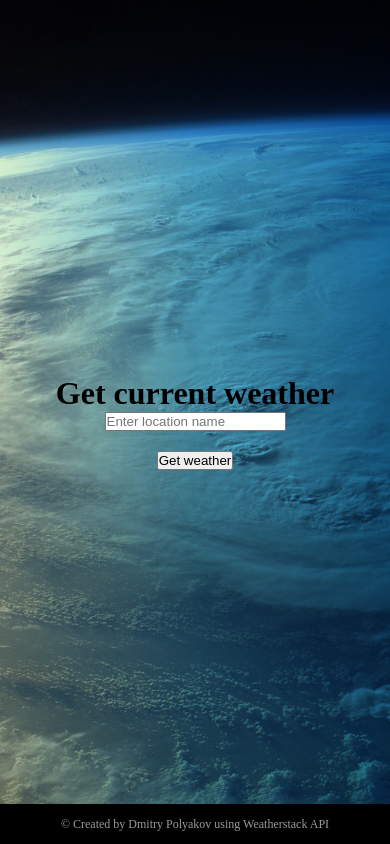
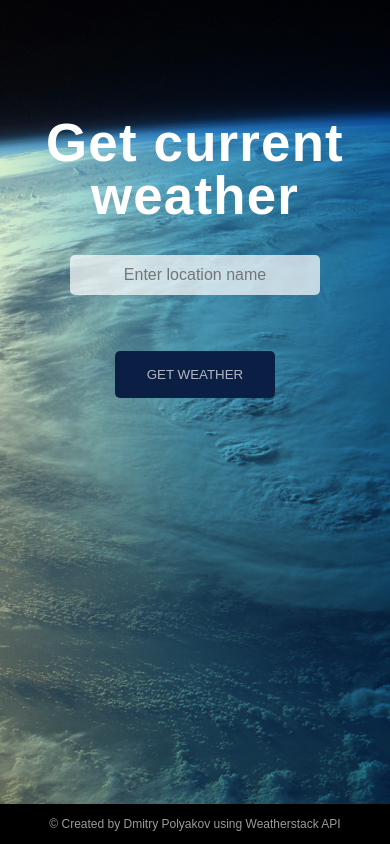
Before and after one commit to DmitryPolyakov1985/weather_app, a plain HTML site: page index.html in a window 390 px wide. Drawn offline with Linux system fonts and the light colour scheme; a web font is replaced by a local one.

Commit message:
Project completed

```diff
--- a/scripts/scripts.js
+++ b/scripts/scripts.js
@@ -7,11 +7,12 @@ const buildHTML = (data) => {
 	forecastContainer.innerHTML = '';
 
 	const html = `
-		<div class="forescast">
-			<p>Weather in: ${data.location.name}, ${data.location.country}</p>
+		<div class="forecast">
+			<p>Location: ${data.location.name}, ${data.location.country}</p>
 			<p>Current temperature: ${data.current.temperature} <sup>o</sup>C</p>
 			<p>Feels like: ${data.current.feelslike} <sup>o</sup>C</p>
-			<p>Description: ${data.current.weather_descriptions}</p>
+			<p>Humidity: ${data.current.humidity}%</p>
+			<p>Current conditions: ${data.current.weather_descriptions}</p>
 			<div><img src="${data.current.weather_icons}" /></div>
 			<p>Local date and time: ${data.location.localtime}</p>
 		</div>
@@ -25,6 +26,7 @@ const fetchData = async() => {
 		const response = await fetch(`http://api.weatherstack.com/current?access_key=${apiKey}&query=${inputField.value}`)
 		if(response.ok) {
 			const data = await response.json()
+			console.log(data)
 			buildHTML(data);
 		} else if(!response.ok) {
 			throw Error("OOOpppps");
--- a/styles/styles.css
+++ b/styles/styles.css
@@ -1,3 +1,5 @@
+@import url('https://fonts.googleapis.com/css?family=Francois+One&display=swap');
+
 * {
     margin: 0;
     padding: 0;
@@ -5,14 +7,19 @@
 }
 html {
     font-size: 100%;
+    /* height: calc(100vh-40px); */
+    /* padding-bottom: 4rem; */
+
 }
 body {
+    font-family: 'Francois One', sans-serif;
     background: linear-gradient(90deg, #d4eece, #55b3d0, #1e7eb7),
                 url("../images/background.jpg") no-repeat;
                 background-blend-mode: multiply;
+                /* background-position: center; */
+                min-height: 100vh;
                 background-size: cover;
-                /* background-attachment: fixed; */
-                height: 100vh;
+
 }
 h1 {
     text-align: center;
@@ -20,24 +27,72 @@ h1 {
 body {
     display: flex;
     justify-content: center;
-    align-items: center;
 }
 #mainContainer {
     display: flex;
     flex-direction: column;
-    align-self: center;
+    margin-top: 18vh;
+    padding: 1rem;
 }
 .forecastContainer {
     text-align: center;
 }
+.forecastContainer h1 {
+    color: #fff;
+    font-size: 5.3rem;
+    letter-spacing: 1.2px;
+    margin-bottom: 2.7rem;
+    line-height: 1;
+}
+.forecast {
+    margin-top: -7vh;
+    margin-bottom: 1.5rem;
+}
+.forecast p {
+    color: #fff;
+    font-size: 1.25rem;
+    line-height: 1.4;
+}
+.forecast div img {
+    width: 30%;
+}
 #inputField {
     display: block;
     margin: 0 auto;
+    width: 70%;
+    height: 40px;
+    border: none;
+    border-radius: 5px;
+    background: rgba(255, 255, 255, 0.719);
+    color: #0D325D;
+    font-size: 1rem;
+    text-align: center;
+    margin-bottom: 3.5rem;
+}
+#inputField:focus {
+    background: #fff;
+
 }
 .getWeatherBtn {
     display: block;
     margin: 0 auto;
-    margin-top: 20px;
+    padding: 1rem 2rem;
+    border: none;
+    color: rgba(255, 255, 255, 0.678);
+    background: rgb(11, 31, 68);
+    text-transform: uppercase;
+    cursor: pointer;
+    border-radius: 5px;
+    outline: none;
+    margin-bottom: 3rem;
+}
+.getWeatherBtn:active {
+    transform: scale(0.99) translateY(1px);
+}
+.getWeatherBtn:hover {
+    color: rgb(255, 255, 255);
+    background: rgb(5, 20, 48);
+    border: 0.5px solid rgba(255, 255, 255, 0.521);
 }
 footer {
     height: 40px;
@@ -57,7 +112,31 @@ footer p {
 
 
 /* MEDIA QUERIES */
+@media (max-width:800px) {
+    #mainContainer {
+        margin-top: 13vh;
+    }
+    .forecastContainer h1 {
+        font-size: 4rem;
+        margin-bottom: 2rem;
+    }
+    .forecast p {
+        font-size: 1.1rem;
+        line-height: 1.5;
+    }
+}
 @media (max-width:400px) {
+    #mainContainer {
+        margin-top: 12vh;
+    }
+    .forecastContainer h1 {
+        font-size: 3.3rem;
+        margin-bottom: 2rem;
+    }
+    .forecast p {
+        font-size: 1rem;
+        line-height: 1.4;
+    }
     footer p {
         font-size: 0.75rem;
     }
```
Also changed, not shown: index.html (+1 -1 lines).
